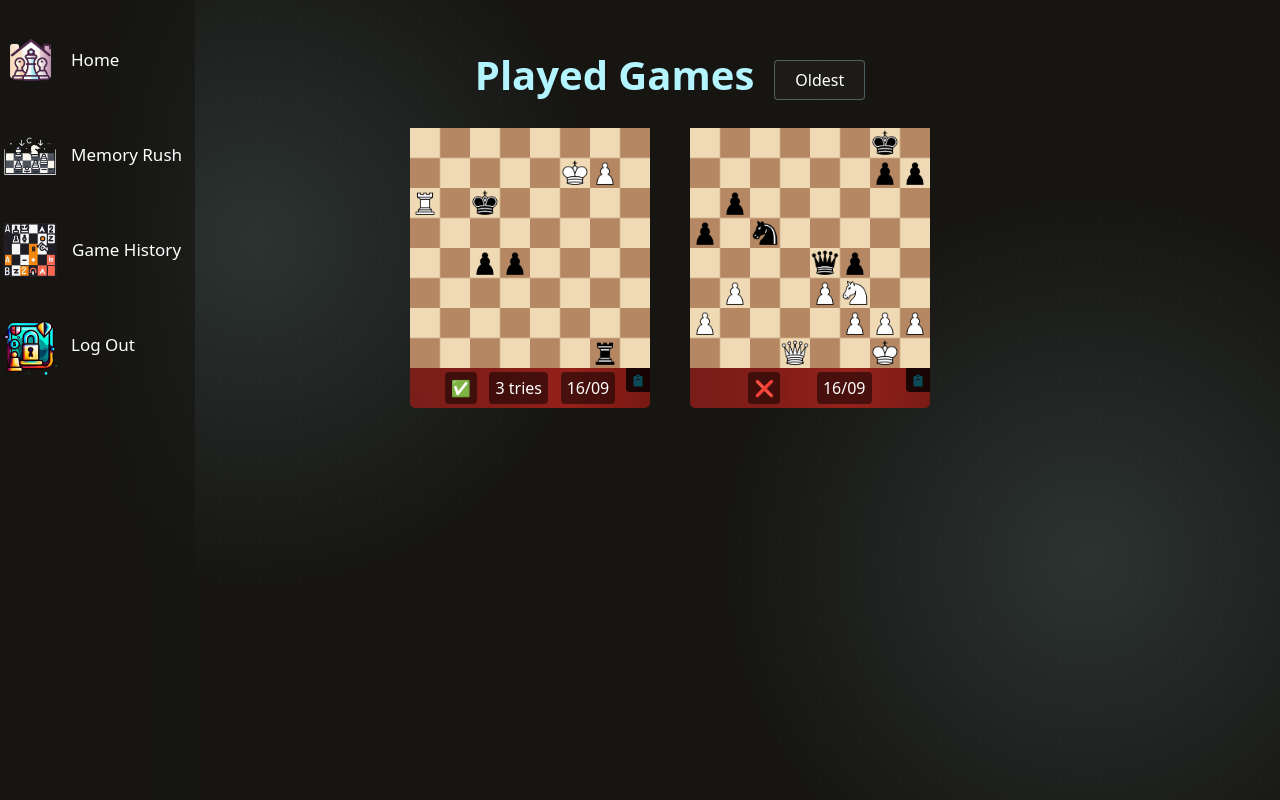
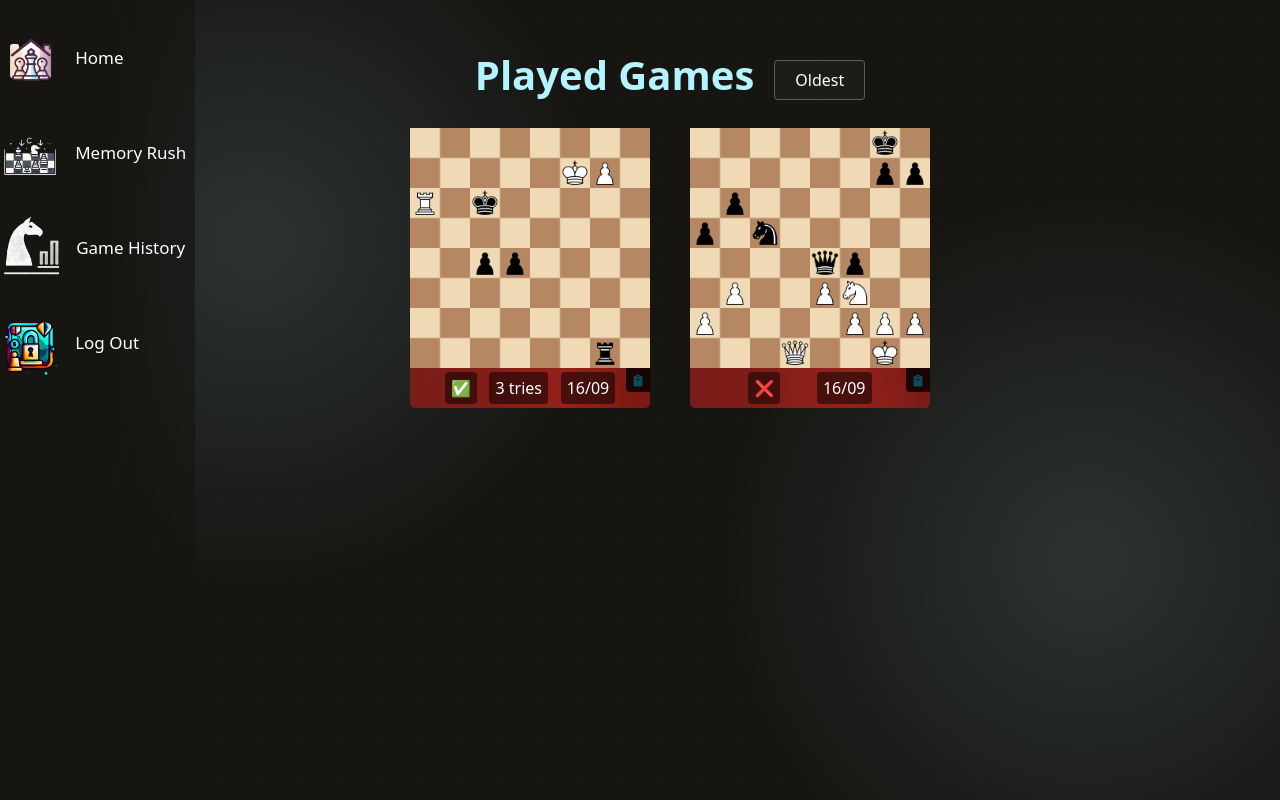
Before and after one commit to mapleleafu/chess-website, a Django app: page /game_history in a window 1280 px wide. Run offline with Django 4.2, Linux system fonts and the light colour scheme; a user stored in the database is signed in; data comes from the database, SQL or seed files in the repository; both versions use the stored data as it was after the commit; some libraries are stand-ins or nearby versions.

Commit message:
small changes

```diff
--- a/chess_content/static/chess_content/styles.css
+++ b/chess_content/static/chess_content/styles.css
@@ -22,6 +22,10 @@ body::before {
     pointer-events: none;
 }
 
+.bar-images {
+    user-select: none;
+    -webkit-user-drag: none;
+}
 
 .sidebar {
     width: 60px;
@@ -47,6 +51,10 @@ body::before {
     align-items: center;
     margin-top: 25px;
     color: white;
+}
+
+.sidebar-item a {
+    text-decoration: none;
 }
 
 #sidebar-item1 img {
--- a/chess_content/templates/chess_content/layout.html
+++ b/chess_content/templates/chess_content/layout.html
@@ -42,30 +42,38 @@
         <div class="page-container">
             <div class="sidebar">
                 <div class="sidebar-item one" id="sidebar-item1">
-                    <img src="static/chess_content/assets/home_icon.png" alt="home">
-                    <a href="{% url 'home' %}" class="item-text" id="item-text1">Home</a>
+                    <a href="{% url 'home' %}">
+                        <img src="static/chess_content/assets/home_icon.png" alt="home" class="bar-images">
+                        <span class="item-text" id="item-text1">Home</span>
+                    </a>
                 </div>
                 <div class="sidebar-item" id="sidebar-item2">
-                  <img src="static/chess_content/assets/memory_icon.png" alt="memory_rush">
-                  <a href="{% url 'memory_rush' %}" class="item-text" id="item-text2">Memory Rush</a>
+                    <a href="{% url 'memory_rush' %}">
+                        <img src="static/chess_content/assets/memory_icon.png" alt="memory_rush" class="bar-images">
+                        <span class="item-text" id="item-text2">Memory Rush</span>
+                    </a>
                 </div>
                 {% if user.is_authenticated %}
                 <div class="sidebar-item" id="sidebar-item3">
-                  <img src="static/chess_content/assets/history_icon.png" alt="game_history">
-                  <a href="{% url 'game_history' %}" class="item-text" id="item-text3">Game History</a>
+                    <a href="{% url 'game_history' %}">
+                        <img src="static/chess_content/assets/history_icon.png" alt="game_history" class="bar-images">
+                        <span class="item-text" id="item-text3">Game History</span>
+                    </a>
                 </div>
                 <div class="sidebar-item" id="sidebar-item4">
-                  <img src="static/chess_content/assets/login_icon.png" alt="logout">
-                  <a href="{% url 'logout' %}" class="item-text" id="item-text4">Log Out</a>
+                    <a href="{% url 'logout' %}">
+                        <img src="static/chess_content/assets/login_icon.png" alt="logout" class="bar-images">
+                        <span class="item-text" id="item-text4">Log Out</span>
+                    </a>
                 </div>
                 {% else %}
                 <div class="sidebar-item" id="sidebar-item5">
-                  <img src="static/chess_content/assets/login_icon.png" alt="login">
-                  <div class="icon-text-wrapper">
-                      <a href="{% url 'login' %}" class="item-text" id="item-text5">Login</a>
-                      <a href="{% url 'register' %}" class="item-text" id="item-text6">Register</a>
-                  </div>
-              </div>
+                    <img src="static/chess_content/assets/login_icon.png" alt="login" class="bar-images">
+                    <div class="icon-text-wrapper">
+                        <a href="{% url 'login' %}" class="item-text" id="item-text5">Login</a>
+                        <a href="{% url 'register' %}" class="item-text" id="item-text6">Register</a>
+                    </div>
+                </div>
                 {% endif %}
             </div>
             <div class="content-container">
--- a/chess_content/views.py
+++ b/chess_content/views.py
@@ -105,7 +105,6 @@ def memory_rush(request):
 
         transformed_data_sorted = sorted(transformed_data, key=lambda x: (x['square'], x['name']))
 
-        # Logic to show which pieces are wrong or correct.
         if Fen_position_sorted == transformed_data_sorted:
             request.session['message'] = 'Matched the Memory!'
             request.session['message_type'] = 'success'
```
Also changed, not shown: chess_content/static/chess_content/memory_rush.js (+54 -38 lines), chess_content/static/chess_content/assets/history_icon.png, db.sqlite3.
